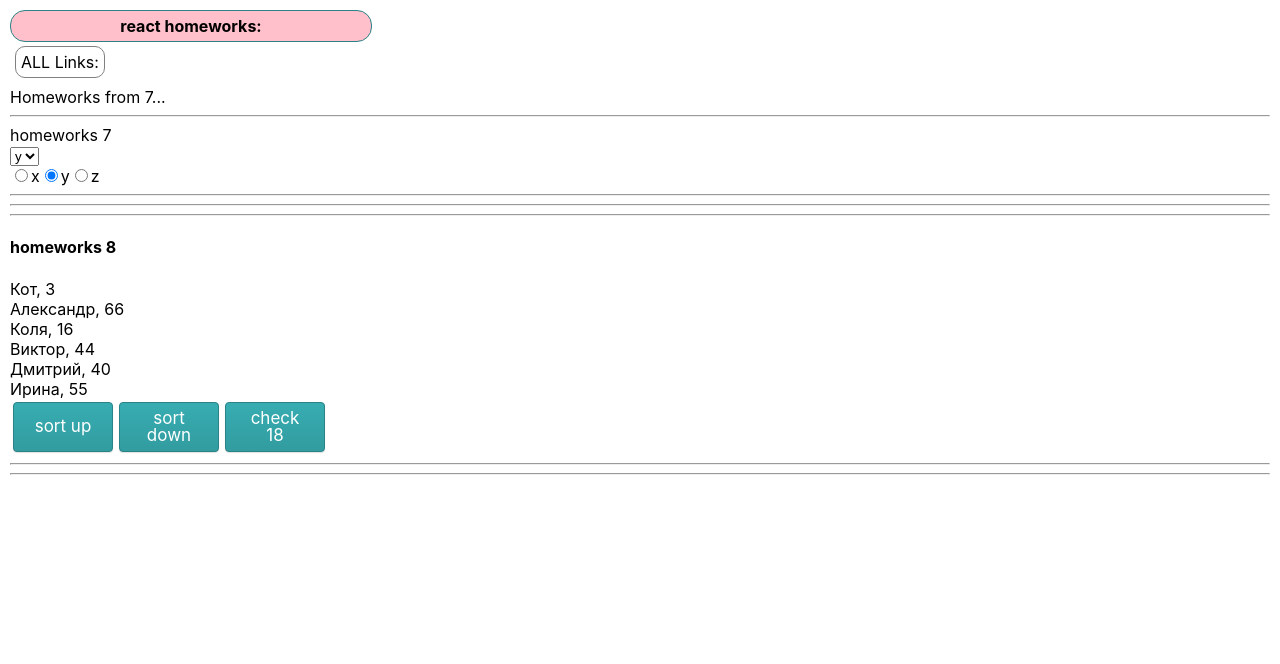
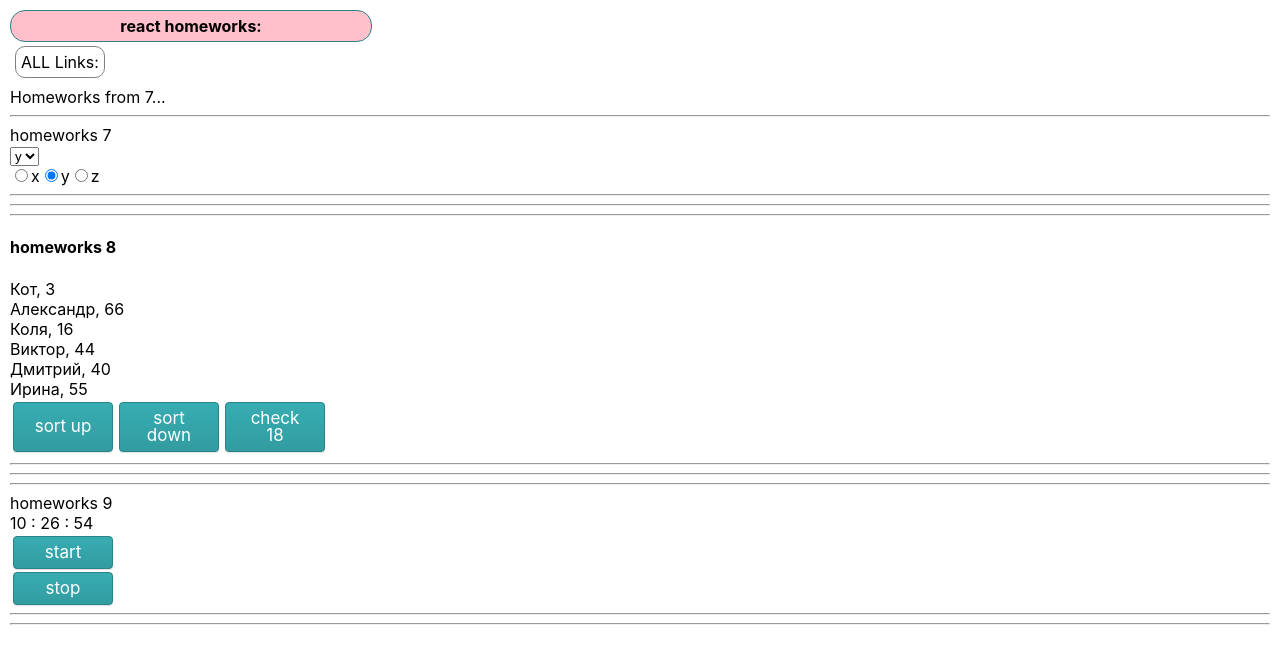
Before and after one commit to katesunday/HW-ignat, a React (Create React App) app: page /#/junior in a window 1280 px wide. Shown: the top 664 px of the page. Built offline with nearby package versions, Linux system fonts and the light colour scheme.

Commit message:
ignat-hw

```diff
--- a/src/p2-homeworks/h5/pages/Junior.tsx
+++ b/src/p2-homeworks/h5/pages/Junior.tsx
@@ -5,6 +5,7 @@
 import HW4 from '../../h4/HW4'
 import HW7 from "../../h7/HW7";
 import HW8 from "../../h8/HW8";
+import HW9 from "../../h9/HW9";
 
 function Junior() {
     return (
@@ -12,6 +13,7 @@
             Homeworks from 7...
             <HW7/>
             <HW8/>
+            <HW9/>
 
         </div>
     )
--- a/src/p2-homeworks/h9/Clock.tsx
+++ b/src/p2-homeworks/h9/Clock.tsx
@@ -1,31 +1,32 @@
-import React, {useState} from 'react'
+import React , {useState} from 'react'
 import SuperButton from '../h4/common/c2-SuperButton/SuperButton'
 
 function Clock() {
-    const [timerId, setTimerId] = useState<number>(0)
-    const [date, setDate] = useState<Date>()
-    const [show, setShow] = useState<boolean>(false)
+    const [timerId , setTimerId] = useState<number>(0)
+    const [date , setDate] = useState<Date>(new Date())
+    const [show , setShow] = useState<boolean>(false)
+
 
     const stop = () => {
-        // stop
+        clearInterval(timerId)
     }
     const start = () => {
         stop()
         const id: number = window.setInterval(() => {
-            // setDate
-        }, 1000)
+            setDate(new Date())
+            // stringTime
+        } , 1000)
         setTimerId(id)
     }
 
     const onMouseEnter = () => {
-        // show
+        setShow(true)
     }
     const onMouseLeave = () => {
-        // close
+        setShow(false)
     }
-
-    const stringTime = 'Time' // fix with date
-    const stringDate = 'Date' // fix with date
+    const stringTime = `${date.getHours()} : ${date.getMinutes()} : ${date.getSeconds()}`// fix with date
+    const stringDate = `${date.getDay()}. ${date.getMonth()}. ${date.getFullYear()}` // fix with dates
 
     return (
         <div>
```
